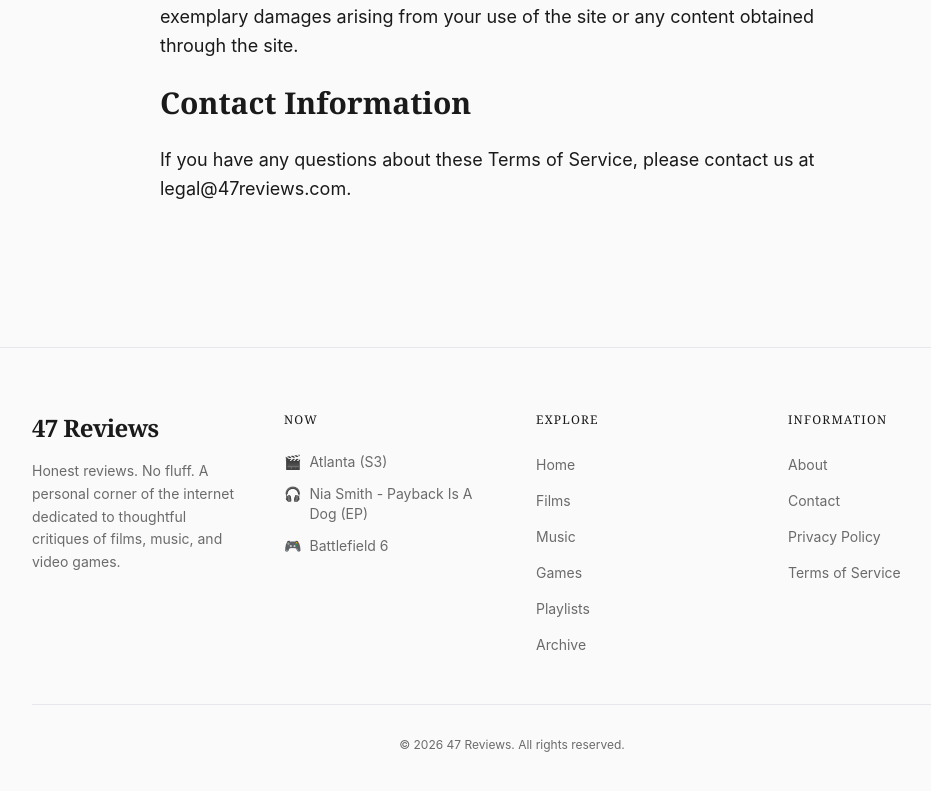
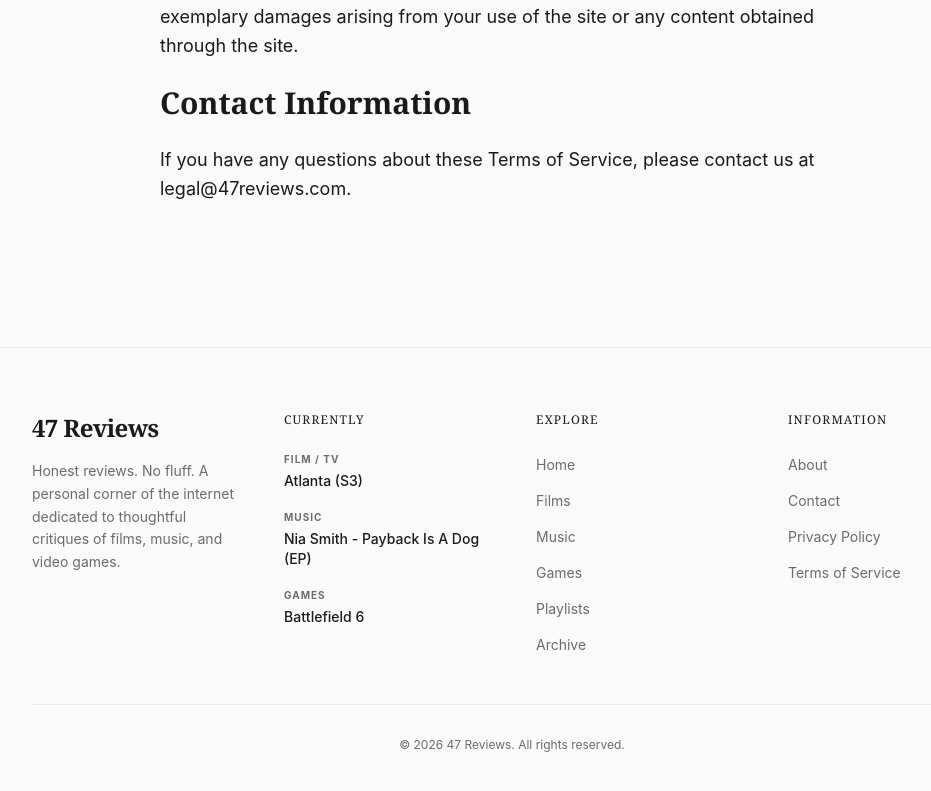
Before and after one commit to kingsilent47/47-reviews, a React (Vite) app: page /terms in a window 1280 px wide. Shown: the part 1179-1970 px from the top of the page, without its empty margins (128-1059 px from the left). Built offline with nearby package versions, Linux system fonts and the light colour scheme.

Commit message:
Update 'Now' widget to 'Currently' with layout changes

```diff
--- a/src/components/Footer.jsx
+++ b/src/components/Footer.jsx
@@ -45,30 +45,30 @@ function Footer() {
             </p>
           </div>
 
-          {/* "Now" Status Widget */}
+          {/* "Now" Status Widget (Professional Typographic Layout) */}
           <div>
-            <h3 className="text-xs font-medium text-ink uppercase tracking-widest mb-6">Now</h3>
-            <ul className="space-y-3 text-sm text-muted">
+            <h3 className="text-xs font-medium text-ink uppercase tracking-widest mb-6">Currently</h3>
+            <ul className="space-y-5">
               {status.watching && (
-                <li className="flex items-start gap-2">
-                  <span className="text-ink flex-shrink-0">🎬</span>
-                  <span>{status.watching}</span>
+                <li className="flex flex-col gap-1">
+                  <span className="text-[10px] font-bold uppercase tracking-widest text-muted">Film / TV</span>
+                  <span className="text-sm text-ink font-medium leading-snug">{status.watching}</span>
                 </li>
               )}
               {status.listening && (
-                <li className="flex items-start gap-2">
-                  <span className="text-ink flex-shrink-0">🎧</span>
-                  <span>{status.listening}</span>
+                <li className="flex flex-col gap-1">
+                  <span className="text-[10px] font-bold uppercase tracking-widest text-muted">Music</span>
+                  <span className="text-sm text-ink font-medium leading-snug">{status.listening}</span>
                 </li>
               )}
               {status.playing && (
-                <li className="flex items-start gap-2">
-                  <span className="text-ink flex-shrink-0">🎮</span>
-                  <span>{status.playing}</span>
+                <li className="flex flex-col gap-1">
+                  <span className="text-[10px] font-bold uppercase tracking-widest text-muted">Games</span>
+                  <span className="text-sm text-ink font-medium leading-snug">{status.playing}</span>
                 </li>
               )}
               {!status.watching && !status.listening && !status.playing && (
-                <li className="italic">Nothing at the moment.</li>
+                <li className="text-sm text-muted italic">Nothing at the moment.</li>
               )}
             </ul>
           </div>
```
